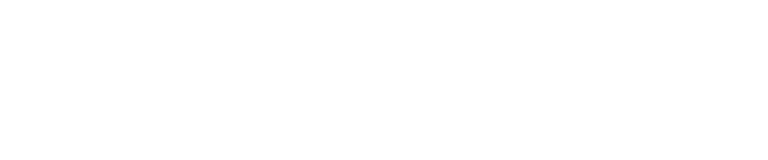
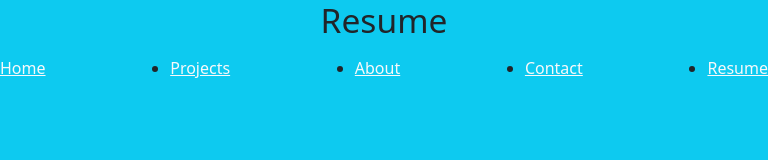
Before and after one commit to j3553pat/portfolio-website-2.0, a plain HTML site: page resume.html in a window 768 px wide. Drawn offline with nearby package versions, Linux system fonts and the light colour scheme.

Commit message:
completed page and started on another

```diff
--- a/contact.css
+++ b/contact.css
@@ -14,12 +14,50 @@ header {
 }
 
 h1 {
-    font-size: 150px;
+    font-size: 125px;
 }
 
 nav {
     grid-area: nav;
 }
+
+.navbar {
+    list-style-type: none;
+    font-family: 'Mukta', sans-serif;
+    display: flex;
+    justify-content: space-evenly;
+}
+
+a {
+    text-decoration: none;
+  }
+
+ .links {
+    font-size: 25px;
+
+  }
+
+  .links:hover {
+    animation: navtext 2s infinite;
+  }
+
+ @keyframes navtext {
+    0%{
+      font-size: 25px;
+    }
+    25% {
+      font-size: 50px;
+    }
+    50% {
+      font-size: 25px;
+    }
+    75%{
+      font-size: 50px;
+    }
+    100% {
+      font-size: 25px;
+    }
+  }
 
 main {
     grid-area: main;
@@ -35,3 +73,50 @@ form {
 footer {
     grid-area: footer;
 }
+
+@media (max-width: 767px) {
+    body {
+        display: grid;
+        grid-template-columns: 1fr;
+        grid-template-rows: auto auto auto auto;
+        grid-template-areas:
+        "header"
+        "nav"
+        "main"
+        "footer";
+    }
+
+    .navbar {
+      list-style-type: none;
+      font-family: 'Mukta', sans-serif;
+      display: flex;
+      flex-direction: column;
+  }
+}
+
+@media (min-width: 768px) and (max-width: 992px) {
+
+  body {
+    display:grid;
+    grid-template-columns: auto auto;
+    grid-template-rows: auto auto auto auto;
+    grid-template-areas:
+      "header header"
+      "nav main"
+      "nav main"
+      "footer footer";
+  }
+  .navbar {
+    list-style-type: none;
+    font-family: 'Mukta', sans-serif;
+    display: flex;
+    flex-direction: column;
+    position: fixed;
+    padding-top: 15%;
+    margin: 0;
+}
+
+.links:hover {
+  animation: navtext 0s 0;
+}
+}
--- a/resume.html
+++ b/resume.html
@@ -4,9 +4,31 @@
     <meta charset="UTF-8">
     <meta http-equiv="X-UA-Compatible" content="IE=edge">
     <meta name="viewport" content="width=device-width, initial-scale=1.0">
+    <link href="https://cdn.jsdelivr.net/npm/bootstrap@5.2.3/dist/css/bootstrap.min.css" rel="stylesheet" integrity="sha384-rbsA2VBKQhggwzxH7pPCaAqO46MgnOM80zW1RWuH61DGLwZJEdK2Kadq2F9CUG65" crossorigin="anonymous">
+    <link rel="stylesheet" href="resume.css">
     <title>Resume</title>
 </head>
-<body>
+<body class="bg-info">
+    <header>
+        <h1 class="text-center">Resume</h1>
+    </header>
+    <nav>
+        <ul class="navbar ">
+            <li class="links"><a class="link-light" href="index.html">Home</a></li>
+            <li class="links"><a class="link-light" href="portfolio">Projects</a></li>
+            <li class="links"><a class="link-light" href="aboutMe.html">About</a></li>
+            <li class="links"><a class="link-light" href="contact.html">Contact</a></li>
+            <li class="links"><a class="link-light" href="resume.html" alt="Resume Page">Resume</a></li>
+        </ul>
+    </nav>
+    <aside>
 
+    </aside>
+    <main>
+
+    </main>
+    <footer>
+
+    </footer>
 </body>
 </html>
```
Also changed, not shown: contact.html (+2 -2 lines), results.html (deleted, +0 -13 lines), resume.css (added).
